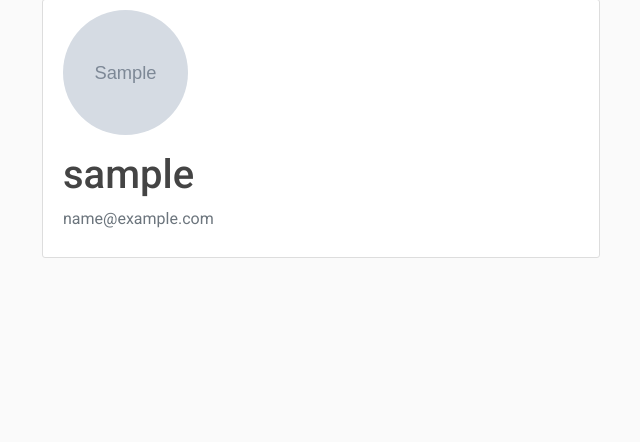
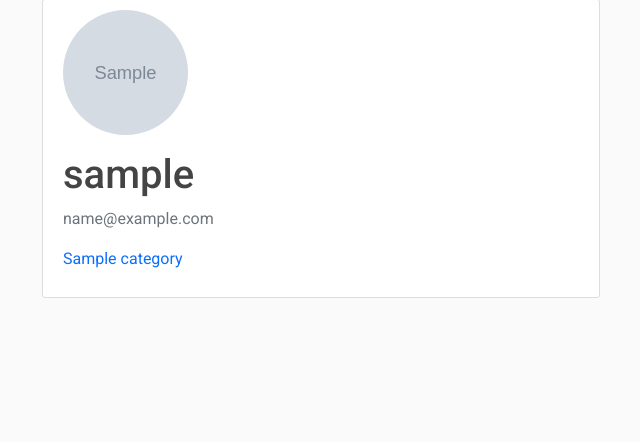
Before and after one commit to cocahonka/ctf_site, a Django app: page /profile/ in a window 1280 px wide. Shown: the part 155-597 px from the top of the page, without its empty margins (319-959 px from the left). Run offline with Django 4.2, Linux system fonts and the light colour scheme; a user stored in the database is signed in; tables that the repository leaves empty hold one stand-in row (values such as "Sample post"); grey boxes marked "Sample" are stand-in pictures; one stand-in notice (Sample message) is shown; some libraries are stand-ins or nearby versions.

Commit message:
show categories on profile

```diff
--- a/apps/authorization/templates/authorization/profile.html
+++ b/apps/authorization/templates/authorization/profile.html
@@ -10,6 +10,9 @@
           <div class="media-body">
             <h2 class="account-heading">{{ user.username }}</h2>
             <p class="text-secondary">{{ user.email }}</p>
+            {% for category in user.profile.category.all %}
+            <p class="text-primary">{{category}}</p>
+            {% endfor %}
           </div>
         </div>
     </div>
```
